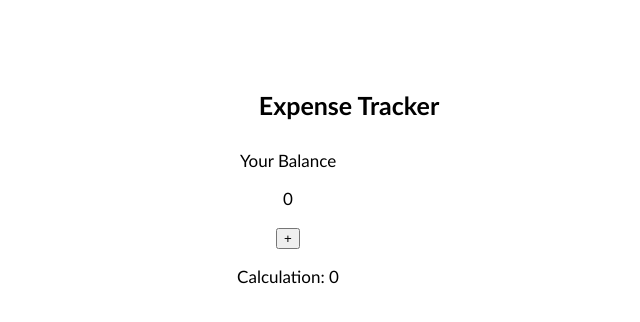
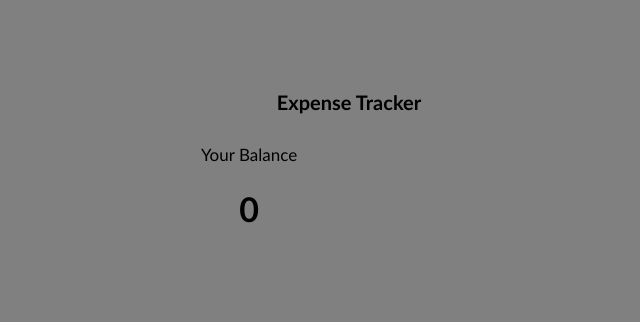
Before and after one commit to yomal148/expense-tracker, a React (Create React App) app: page / in a window 1280 px wide. Shown: the top 322 px of the page, without its empty margins (291-931 px from the left). Built offline with nearby package versions, Linux system fonts and the light colour scheme.

Commit message:
Adding income and expense files

```diff
--- a/src/App.css
+++ b/src/App.css
@@ -37,10 +37,10 @@
   }
 }
 
-.balance {
+.container {
   position: relative;
   top: 120px;
-  right: 61px;
+  right: 100px;
   text-align: center;
   font-family:'Gill Sans', 'Gill Sans MT', Calibri, 'Trebuchet MS', sans-serif;
   font-size: 17px;
--- a/src/App.js
+++ b/src/App.js
@@ -4,15 +4,19 @@ import Header from './components/header/Header'
 import Balance from './components/balance/Balance'
 
 function App() {
+
   return (
     <div>
       <Header/>
-      <div className='balance'>
-      <Balance/>
+      <div className='container'>
+        <Balance/>
       </div>
     </div>
   );
+
+
 }
 
-
+// Background color
+document.body.style = 'background: gray;';
 export default App;
--- a/src/components/balance/Balance.js
+++ b/src/components/balance/Balance.js
@@ -2,20 +2,21 @@ import React from 'react'
 import { useState, useEffect } from "react";
 
 const Balance = () => {
-    const [balance, setBalance] = useState(0.00)
-    const [calculation, setCalculation] = useState(0.00);
+    const [balance, setBalance] = useState(0)
+    const [calculation, setCalculation] = useState(0);
 
     useEffect(() => {
         setCalculation(() => balance * 2);
-      }, [balance]); // <- add the count variable here
+      }, [balance]);
 
   return (
     <>
-    Your Balance
-    <p>{balance}</p>
-      <button onClick={() => setBalance((c) => c + 1)}>+</button>
-      <p>Calculation: {calculation}</p>
+      Your Balance
+       <h1> {balance} </h1>
+
     </>
+
+
   )
 }
 
--- a/src/components/header/header.css
+++ b/src/components/header/header.css
@@ -4,5 +4,5 @@
     text-align: center;
     font-weight: bold;
     font-family: 'Gill Sans', 'Gill Sans MT', Calibri, 'Trebuchet MS', sans-serif;
-    font-size: 25px;
+    font-size: 20px;
   }
```
Also changed, not shown: src/components/balance/balance.css (added, +14 -0 lines), src/components/income/Income.js (added).
